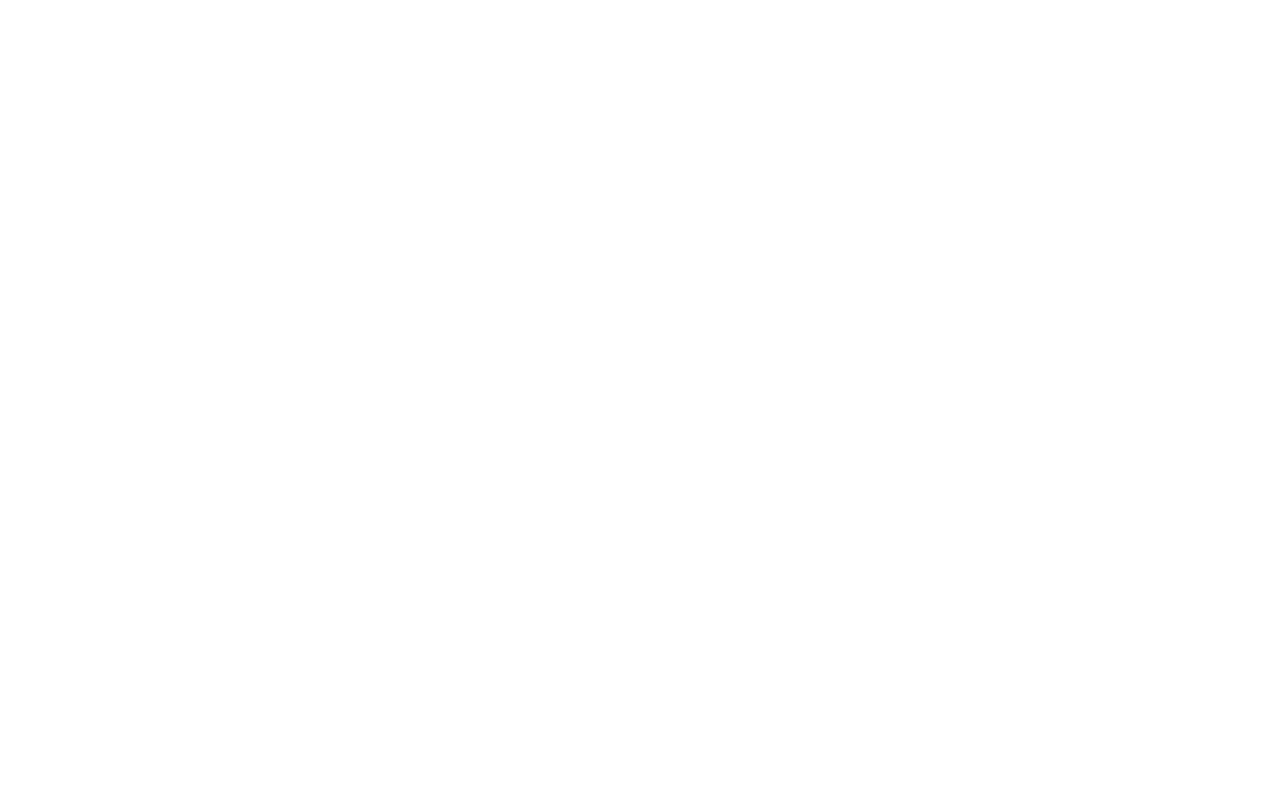
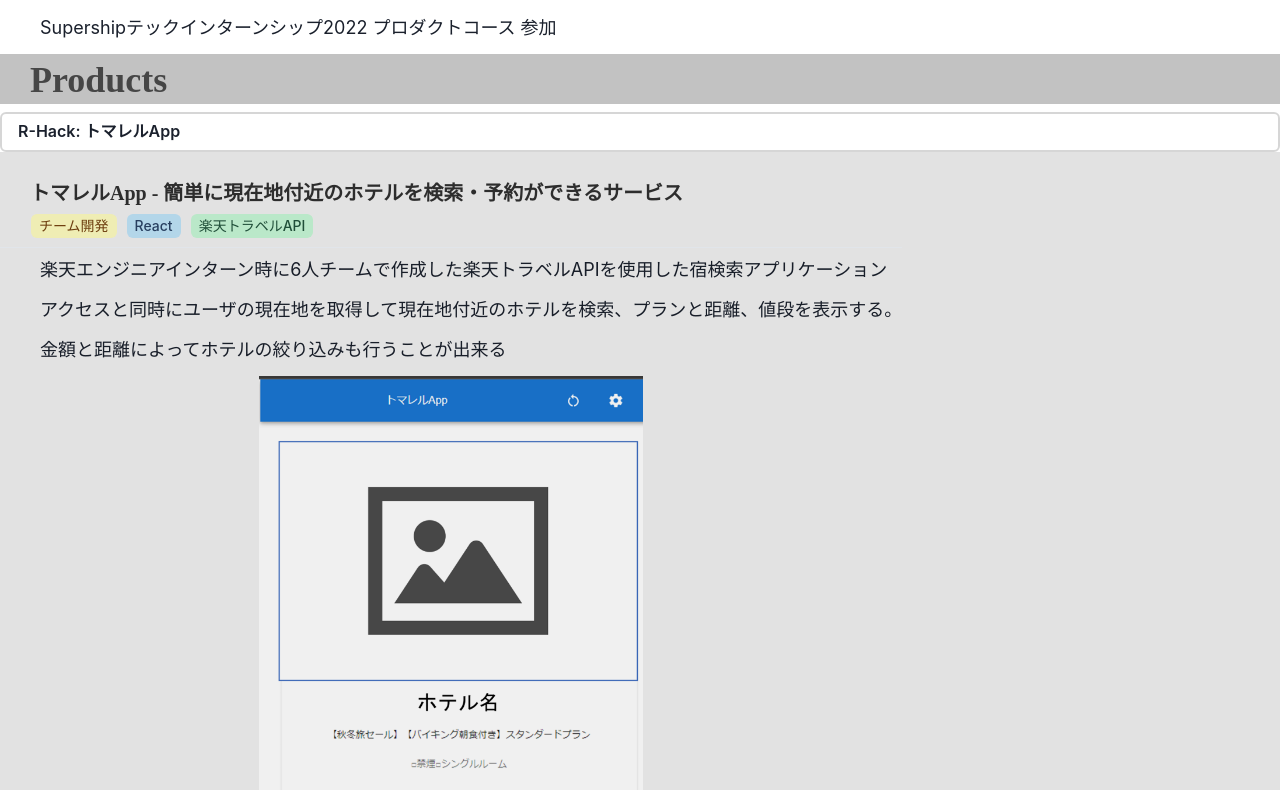
Before and after one commit to Gild-shogi/Portfolio, a React (Create React App) app: page / in a window 1280 px wide. Shown: the part 2070-2860 px from the top of the page. Before the commit the page ends 2036 px from the top, so only its background shows below. Built offline with nearby package versions, Linux system fonts and the light colour scheme; a web font is replaced by a local one.

Commit message:
RakutenIntern-update

```diff
--- a/src/App.tsx
+++ b/src/App.tsx
@@ -25,7 +25,8 @@
       <Go />
       <Content name="History" id="History"/>
       <History />
-
+      <Content name="Products" id="Products"/>
+      <Products />
 
     </Stack>
   );
--- a/src/MyHistory/His2022.tsx
+++ b/src/MyHistory/His2022.tsx
@@ -8,6 +8,8 @@
         <Divider />
         <Box fontSize="lg" pl="40px" pb="5px">国立 豊田高等専門学校 情報工学科 卒業</Box>
         <Box fontSize="lg" pl="40px" pb="5px">国立 筑波大学 情報学群 知識情報・図書館学類 知識情報システム主専攻 編入学</Box>
+        <Box fontSize="lg" pl="40px" pb="5px">二子玉川 夏の陣2022 楽天エンジニアインターン(R-Hack) 新規プロトタイプ開発 3days 参加</Box>
+        <Box fontSize="lg" pl="40px" pb="5px">Supershipテックインターンシップ2022 プロダクトコース 参加</Box>
         </Stack>
     )
 }
--- a/src/Products.tsx
+++ b/src/Products.tsx
@@ -1,10 +1,10 @@
 import {ChakraProvider, Stack} from '@chakra-ui/react'
 import {Heading,  Box, Image, Center, HStack, VStack, Flex, Grid, Button, Divider} from '@chakra-ui/react';
-import PdPortfolio from './Products/PdPortfolio';
+import R_Hack2022 from './Products/R_Hack2022';
 
 function Products(){
     return(
-        <PdPortfolio />
+        <R_Hack2022 />
     )
 }
 
--- /dev/null
+++ b/src/Products/R_Hack2022.tsx
@@ -0,0 +1,56 @@
+import {ChakraProvider, Stack} from '@chakra-ui/react'
+import {Heading,  Box, Image, Center, HStack, VStack, Flex, Grid, Button, Divider,  useDisclosure, Collapse, WrapItem, Tag} from '@chakra-ui/react';
+import RApp from './image/TrabelApp.png';
+
+function R_Hack2022(){
+    const {isOpen, onOpen, onToggle} = useDisclosure({ defaultIsOpen: true })
+    return(
+        <Box>
+        <Button
+        w="100%"
+        justifyContent="left"
+        onClick={onToggle}
+        bg="blackAlpha.45"
+        border="2px"
+        borderColor="blackAlpha.300"
+        >
+        R-Hack: トマレルApp
+        </Button>
+        <Collapse in={isOpen} animateOpacity>
+        <Box
+            as="span"
+            p="100%"
+            h="100%"
+            bg="blackAlpha.100"
+            mt="20px"
+            rounded="md"
+            shadow="md"
+        >
+        <WrapItem>
+            <Stack>
+            <Heading as="h4" size="md" mt="5px" ml="30px" color="blackAlpha.800">トマレルApp - 簡単に現在地付近のホテルを検索・予約ができるサービス</Heading>
+            <HStack pl ="30px">
+                <Tag m="1px"colorScheme="yellow">チーム開発</Tag>
+                <Tag m="1px"colorScheme="blue">React</Tag>
+                <Tag m="1px"colorScheme="green">楽天トラベルAPI</Tag>
+            </HStack>
+            <Divider color="blue"/>
+            <Box fontSize="lg" pl="40px" pb="5px">楽天エンジニアインターン時に6人チームで作成した楽天トラベルAPIを使用した宿検索アプリケーション</Box>
+            <Box fontSize="lg" pl="40px" pb="5px">アクセスと同時にユーザの現在地を取得して現在地付近のホテルを検索、プランと距離、値段を表示する。</Box>
+            <Box fontSize="lg" pl="40px" pb="5px">金額と距離によってホテルの絞り込みも行うことが出来る</Box>
+            <Center>
+                <Image
+                inlineSize="sm"
+                alt="TomarelApp-Image"
+                src={RApp}
+            />
+            </Center>
+            </Stack>
+        </WrapItem>
+        </Box>
+        </Collapse>
+        </Box>
+    )
+}
+
+export default R_Hack2022
```
Also changed, not shown: src/Products/PdPortfolio.tsx (deleted, +0 -10 lines), src/Products/image/TrabelApp.png (added).
